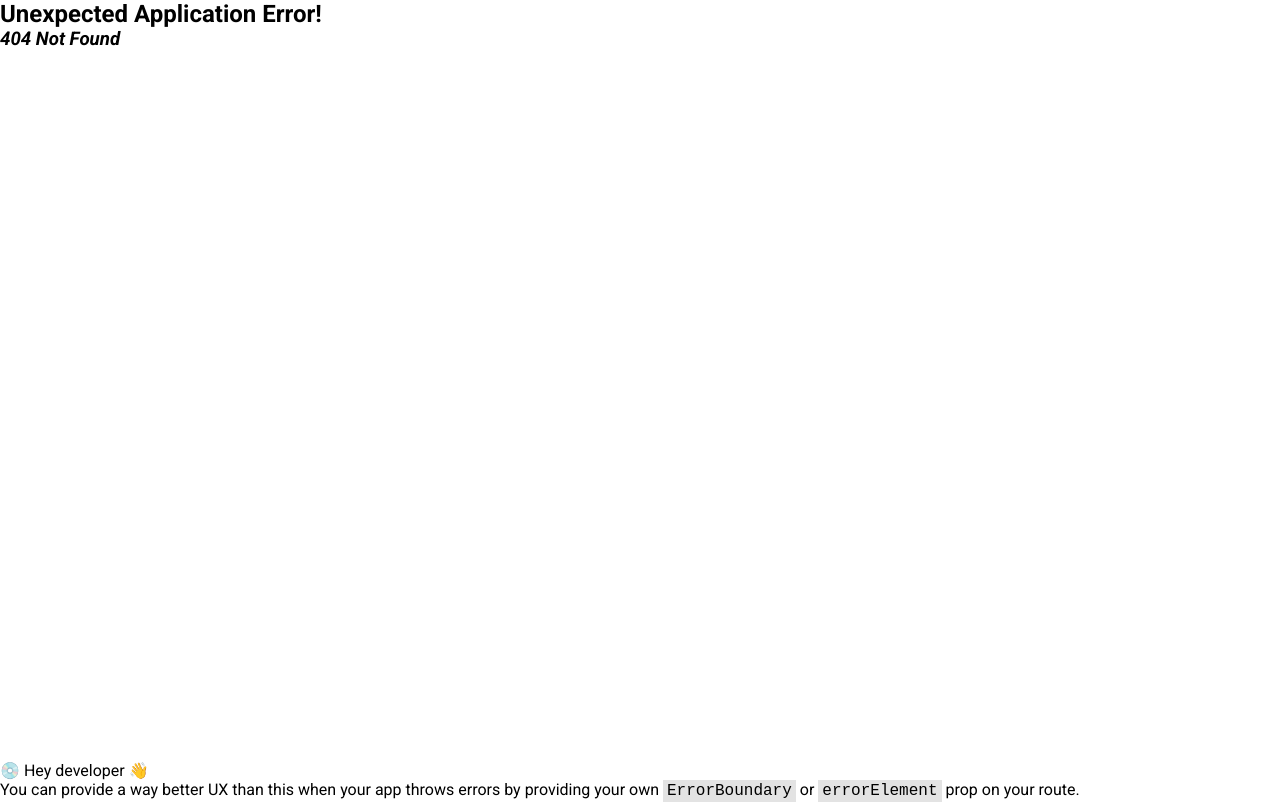
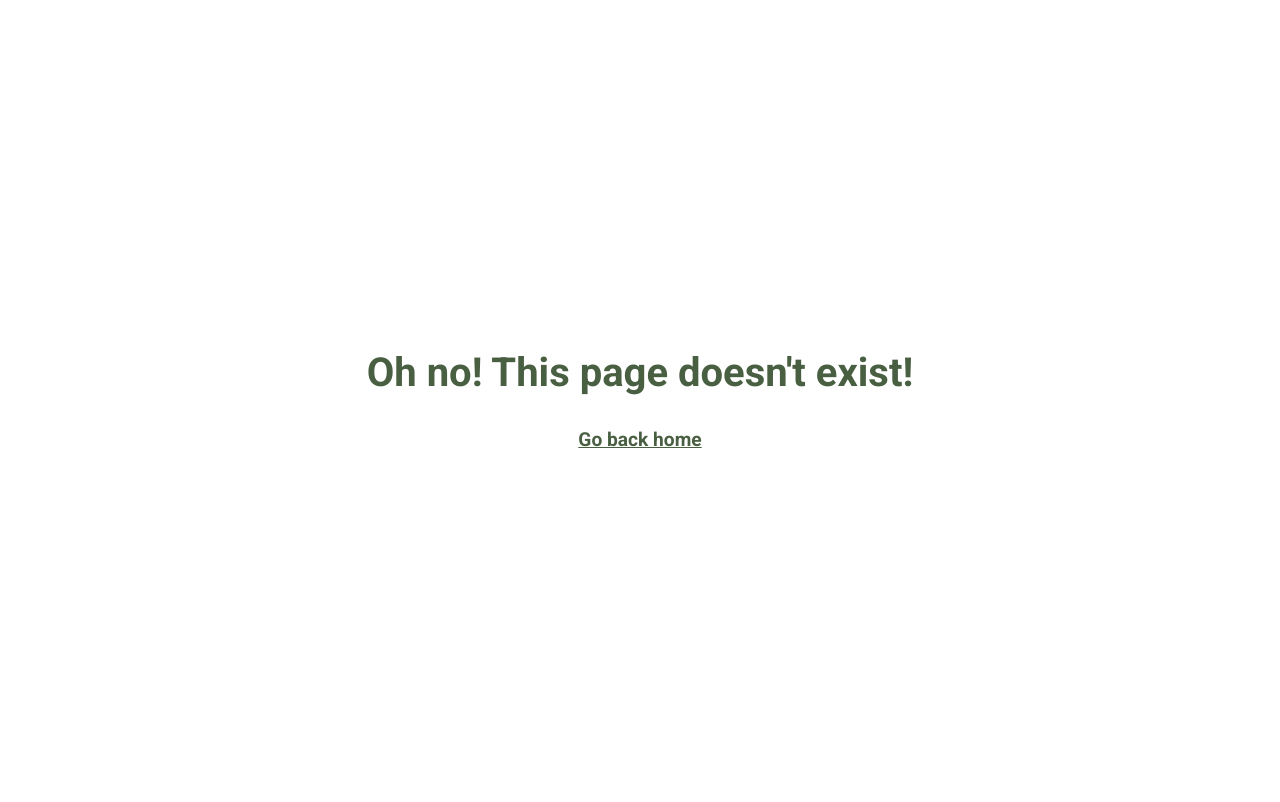
Before and after one commit to SamuelWyck/odin-shopping-site, a React (Vite) app: page /cart in a window 1280 px wide. Before the commit this address had no page. Built offline with nearby package versions, Linux system fonts and the light colour scheme; a web font is replaced by a local one.

Commit message:
Create and install errorPage

```diff
--- /dev/null
+++ b/src/components/errorPage.jsx
@@ -0,0 +1,18 @@
+import "../styles/errorPage.css";
+import { Link } from "react-router-dom";
+
+
+function ErrorPage() {
+    return (
+    <>
+    <div></div>
+    <div className="error-main">
+        <p>Oh no! This page doesn't exist!</p>
+        <Link to="/">Go back home</Link>
+    </div>
+    </>
+    );
+};
+
+
+export default ErrorPage;
--- a/src/router.jsx
+++ b/src/router.jsx
@@ -1,11 +1,13 @@
 import App from "./App.jsx";
 import HomePage from "./components/homepage.jsx";
+import ErrorPage from "./components/errorPage.jsx";
 
 
 const routes = [
     {
         path: "/",
         element: <App />,
+        errorElement: <ErrorPage />,
         children: [
             {index: true, element: <HomePage />},
         ]
--- /dev/null
+++ b/src/styles/errorPage.css
@@ -0,0 +1,22 @@
+.error-main {
+    width: 100%;
+    min-height: 100vh;
+    display: flex;
+    flex-direction: column;
+    justify-content: center;
+    align-items: center;
+    padding: 0 2rem;
+    gap: 2rem;
+}
+
+.error-main > p {
+    font-size: clamp(1.5rem, 1rem + 4vw, 2.5rem);
+    font-weight: bold;
+    color: var(--green);
+}
+
+.error-main > a {
+    font-size: 1.2rem;
+    font-weight: bold;
+    color: var(--green);
+}
```
